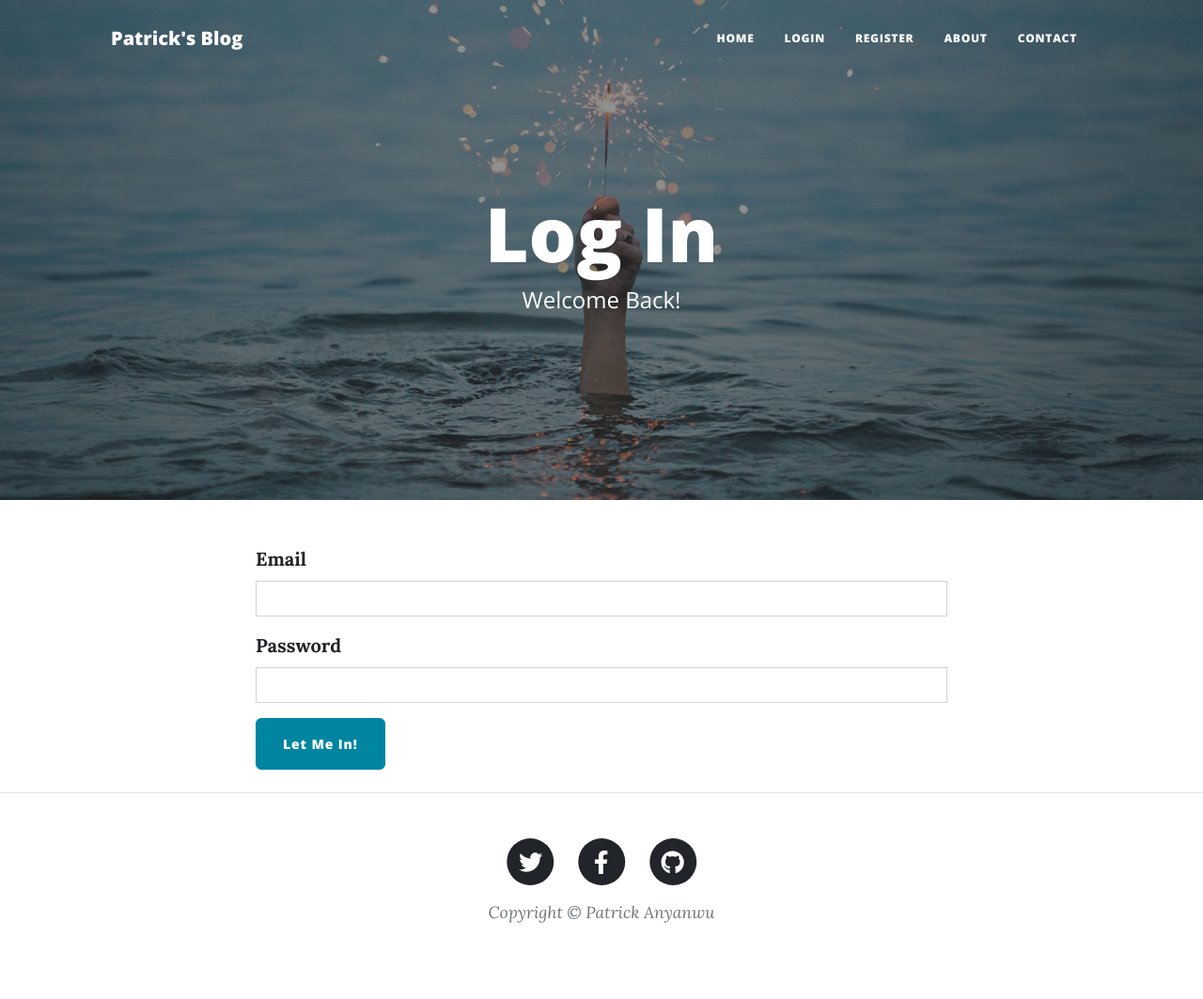
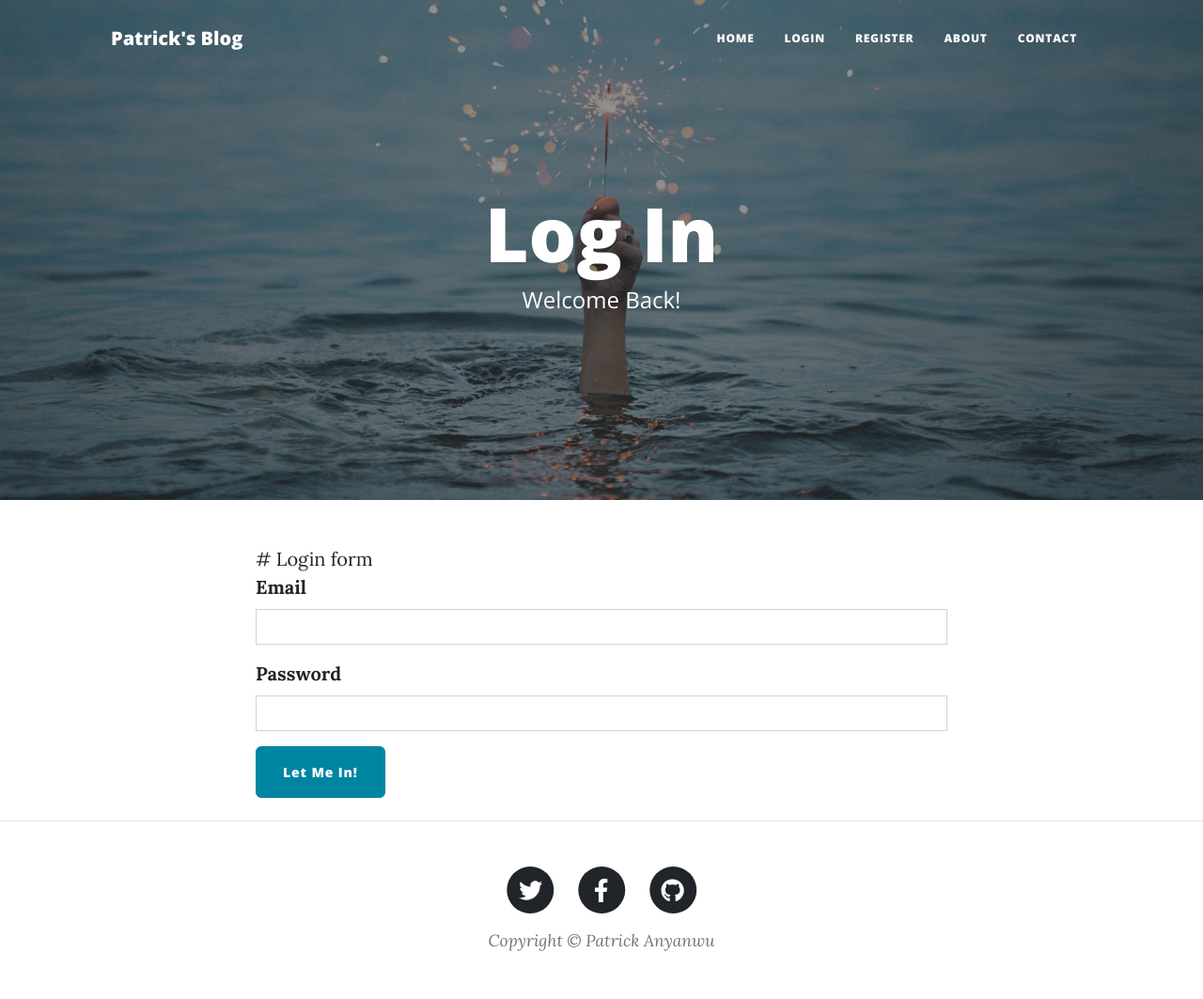
Before and after one commit to patrickanyanwu/Tech-Tapestry, a Flask app: page /login in a window 1280 px wide. Shown: the whole page at 94% size. Before the commit the page ends 982 px from the top, so only its background shows below. Run offline with Flask 3, Linux system fonts and the light colour scheme; some libraries are stand-ins or nearby versions.

Commit message:
Update login.html

```diff
--- a/templates/login.html
+++ b/templates/login.html
@@ -2,7 +2,6 @@
 {% block content %}
 {% include "header.html" %}
 
-<!-- Page Header -->
 <header
   class="masthead"
   style="background-image: url('../static/assets/img/login-bg.jpg')"
@@ -22,7 +21,6 @@
 <main class="mb-4">
   <div class="container">
     <div class="row">
-      <!-- Adding Flash message here for users trying to register twice -->
       {% with messages = get_flashed_messages() %}
       {% if messages %}
       {% for message in messages %}
@@ -31,7 +29,7 @@
       {% endif %}
       {% endwith %}
       <div class="col-lg-8 col-md-10 mx-auto">
-        <!--Rendering login form here-->
+        # Login form
         {{render_form(form, novalidate=True, button_map={"submit": "primary"}) }}
       </div>
     </div>
```
